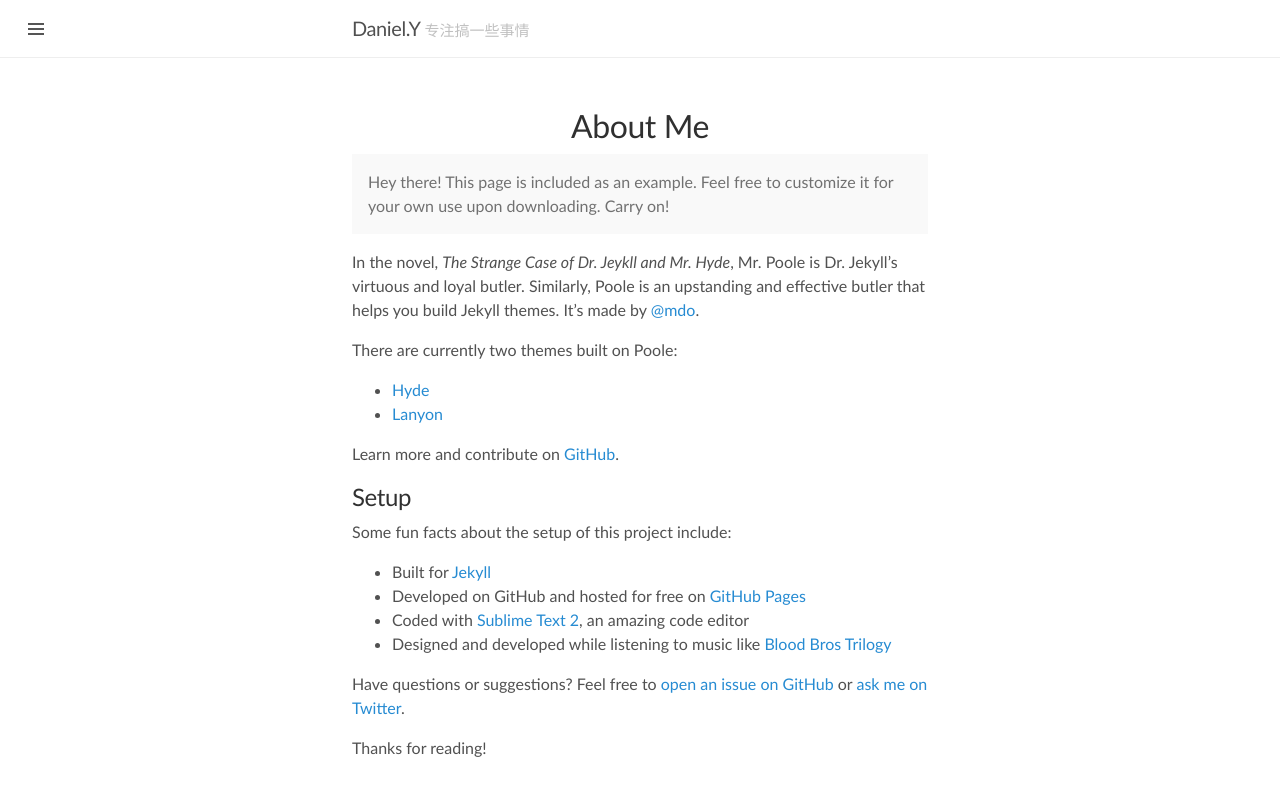
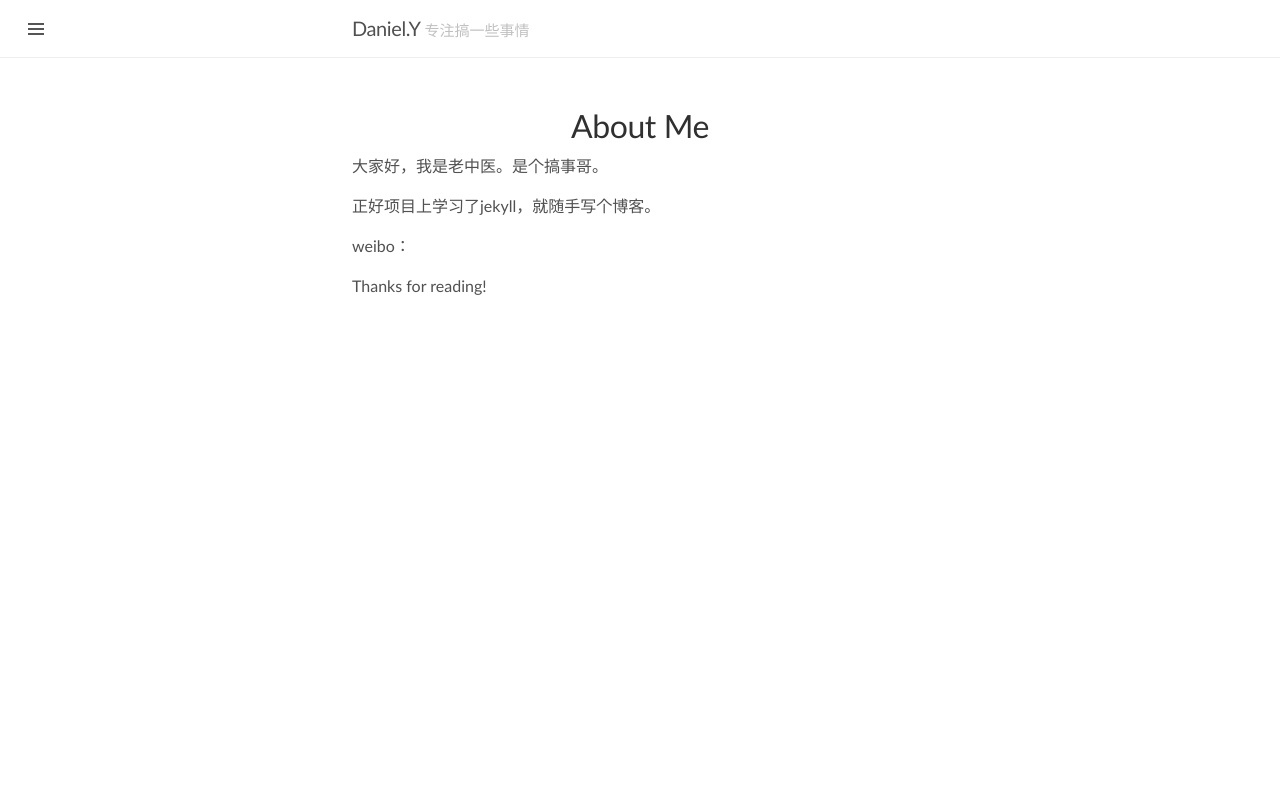
Before and after one commit to cai-yang/cai-yang.github.io, a Jekyll site: the page built from about.md, in a window 1280 px wide. Shown: the top 796 px of the page. Built offline with Jekyll 4.4.1, drawn with Linux system fonts in a browser that asks for light colours.

Commit message:
update about

```diff
--- a/about.md
+++ b/about.md
@@ -2,29 +2,14 @@
 layout: page
 title: About Me
 ---
+大家好，我是老中医。是个搞事哥。
 
-<p class="message">
-  Hey there! This page is included as an example. Feel free to customize it for your own use upon downloading. Carry on!
-</p>
 
-In the novel, *The Strange Case of Dr. Jeykll and Mr. Hyde*, Mr. Poole is Dr. Jekyll's virtuous and loyal butler. Similarly, Poole is an upstanding and effective butler that helps you build Jekyll themes. It's made by [@mdo](https://twitter.com/mdo).
+正好项目上学习了jekyll，就随手写个博客。
 
-There are currently two themes built on Poole:
 
-* [Hyde](http://hyde.getpoole.com)
-* [Lanyon](http://lanyon.getpoole.com)
+weibo：
 
-Learn more and contribute on [GitHub](https://github.com/poole).
 
-## Setup
-
-Some fun facts about the setup of this project include:
-
-* Built for [Jekyll](http://jekyllrb.com)
-* Developed on GitHub and hosted for free on [GitHub Pages](https://pages.github.com)
-* Coded with [Sublime Text 2](http://sublimetext.com), an amazing code editor
-* Designed and developed while listening to music like [Blood Bros Trilogy](https://soundcloud.com/maddecent/sets/blood-bros-series)
-
-Have questions or suggestions? Feel free to [open an issue on GitHub](https://github.com/poole/issues/new) or [ask me on Twitter](https://twitter.com/mdo).
 
 Thanks for reading!
```
